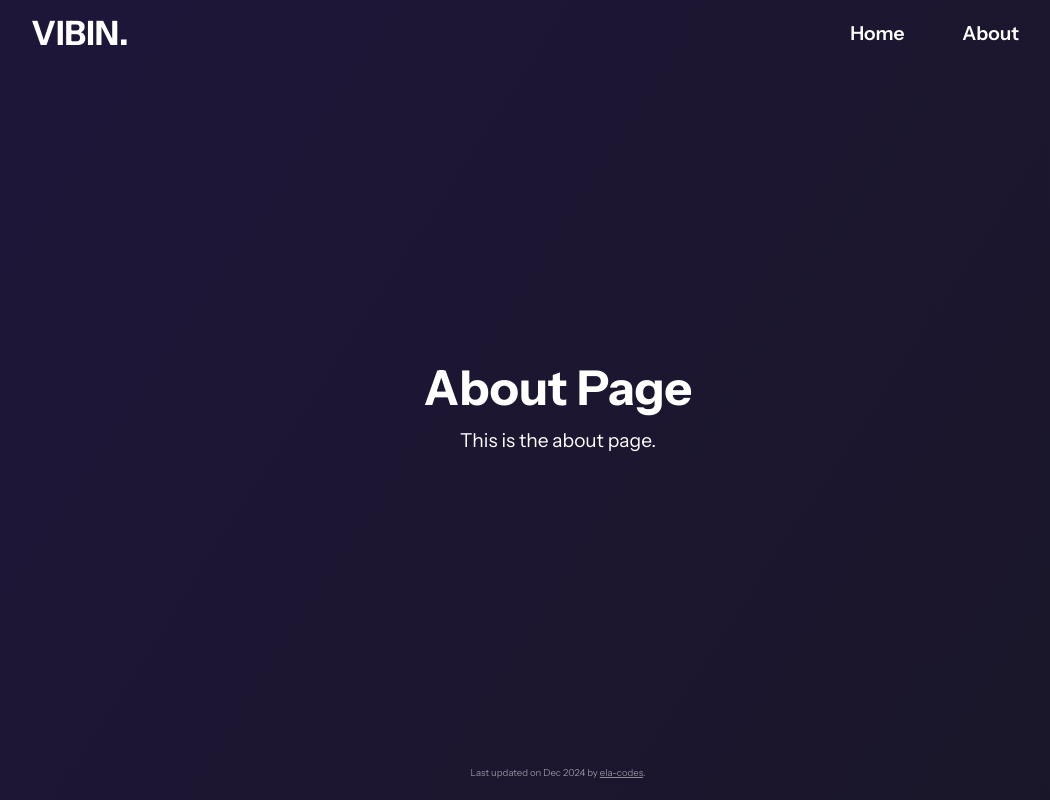
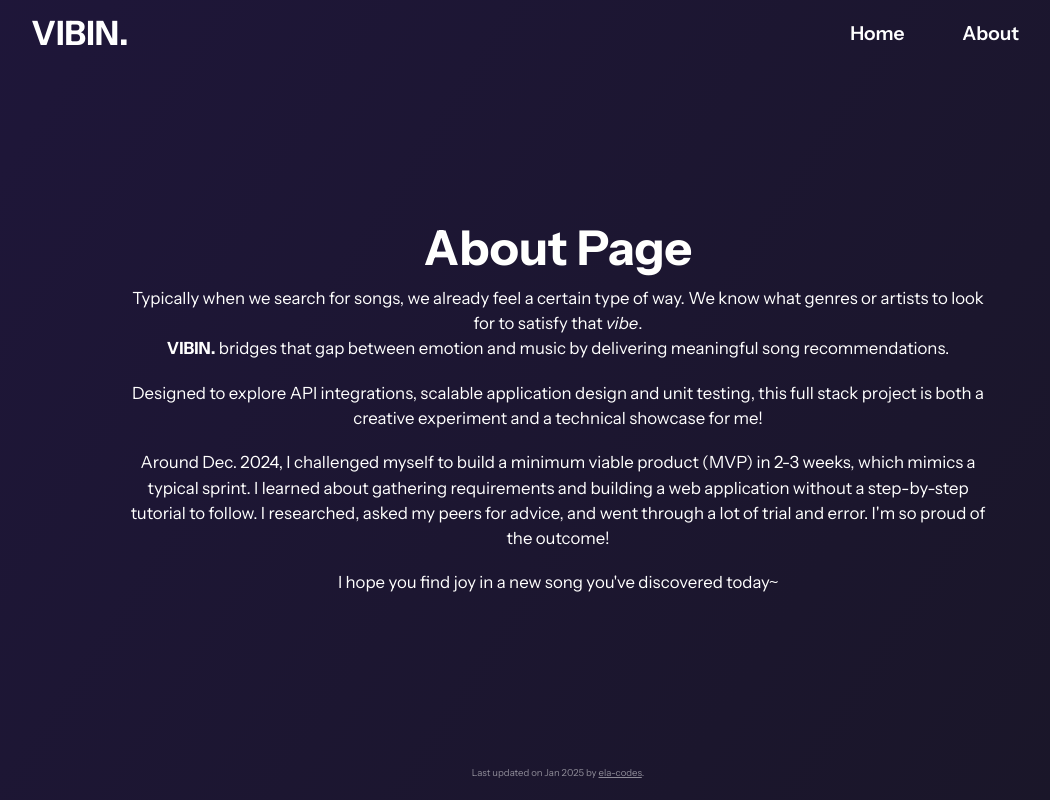
Before and after one commit to ela-codes/vibin, a React (Create React App) app in the folder frontend/: page /about in a window 1280 px wide. Shown: the whole page, without its empty margins (82-1132 px from the left). Built offline with nearby package versions, Linux system fonts and the light colour scheme.

Commit message:
chore: project information

```diff
--- a/frontend/src/About.js
+++ b/frontend/src/About.js
@@ -1,12 +1,52 @@
 import React from 'react';
+import { Container } from 'react-bootstrap';
+import { motion } from 'framer-motion';
 
-function About() {
+export default function About() {
+
+    // Animation variants
+    const containerVariants = {
+        hidden: { opacity: 0, y: -50 },
+        visible: {
+            opacity: 1,
+            y: 0,
+            transition: { duration: 1, ease: "easeOut" },
+        },
+    };
+
+    const h1Variants = {
+        hidden: { opacity: 0, y: 20 },
+        visible: {
+            opacity: 1,
+            y: 0,
+            transition: { delay: 0.2, duration: 1 },
+        },
+    };
+
+    const pVariants = {
+        hidden: { opacity: 0, y: 20 },
+        visible: {
+            opacity: 1,
+            y: 0,
+            transition: { delay: 1, duration: 1 },
+        },
+    };
+
+
     return (
-        <div>
-            <h1>About Page</h1>
-            <p>This is the about page.</p>
-        </div>
+        <motion.div
+            className="container overflow-auto py-3 col-10"
+            initial="hidden"
+            animate="visible"
+            variants={containerVariants}>
+            <motion.h1 variants={h1Variants}>About Page</motion.h1>
+            <motion.div variants={pVariants} className="small">
+                <p>Typically when we search for songs, we already feel a certain type of way. We know what genres or artists to look for to satisfy that <i>vibe</i>.<br /><strong>VIBIN.</strong> bridges that gap between emotion and music by delivering meaningful song recommendations. </p>
+                <p>Designed to explore API integrations, scalable application design and unit testing, this full stack project is both a creative experiment and a technical showcase for me!</p>
+                <p>Around Dec. 2024, I challenged myself to build a minimum viable product (MVP) in 2-3 weeks, which mimics a typical sprint. I learned about gathering requirements and building a web application without a step-by-step tutorial to follow. I researched, asked my peers for advice, and went through a lot of trial and error. I'm so proud of the outcome!</p>
+                <p>I hope you find joy in a new song you've discovered today~ </p>
+            </motion.div>
+        </motion.div>
+
     );
 }
-
-export default About;
--- a/frontend/src/navigation/Footer.js
+++ b/frontend/src/navigation/Footer.js
@@ -2,7 +2,7 @@ export default function Footer() {
     return (
         <footer className="container mt-auto">
             <div id="footerText" className="container d-flex justify-content-center ">
-                <p className="text-white-50 px-4">Last updated on Dec 2024 by <a href="https://github.com/ela-codes" className="text-white-50">ela-codes</a>.</p>
+                <p className="text-white-50 px-4">Last updated on Jan 2025 by <a href="https://github.com/ela-codes" className="text-white-50">ela-codes</a>.</p>
 
             </div>
         </footer>
```
